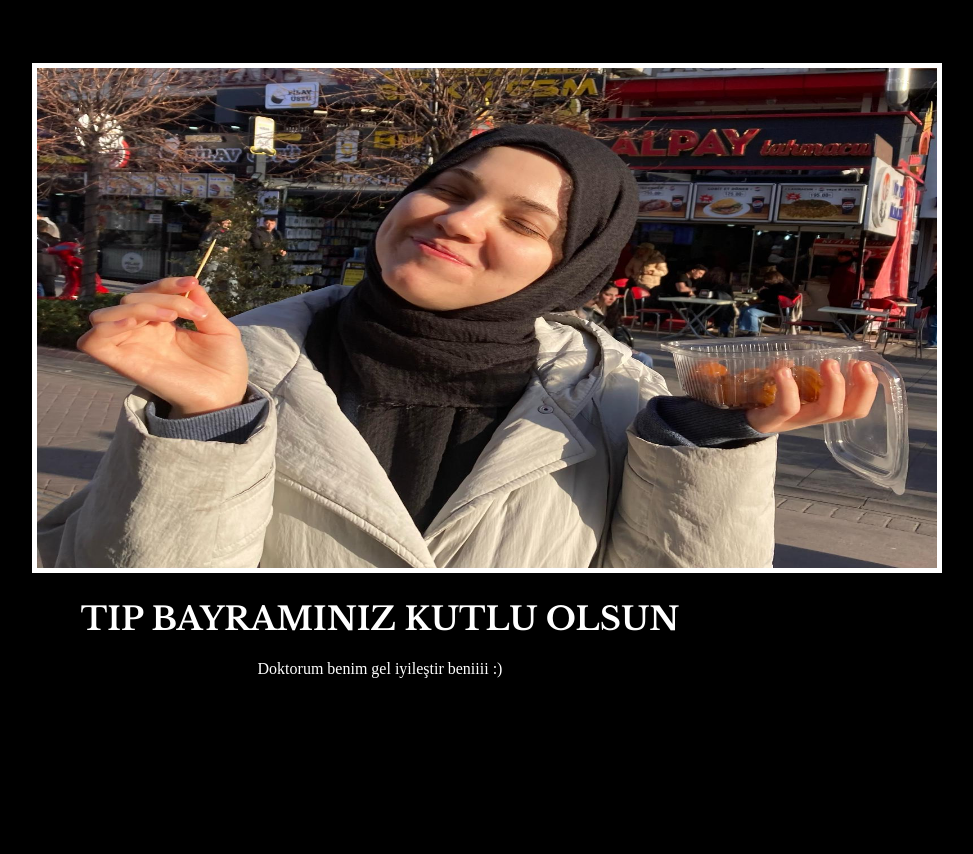
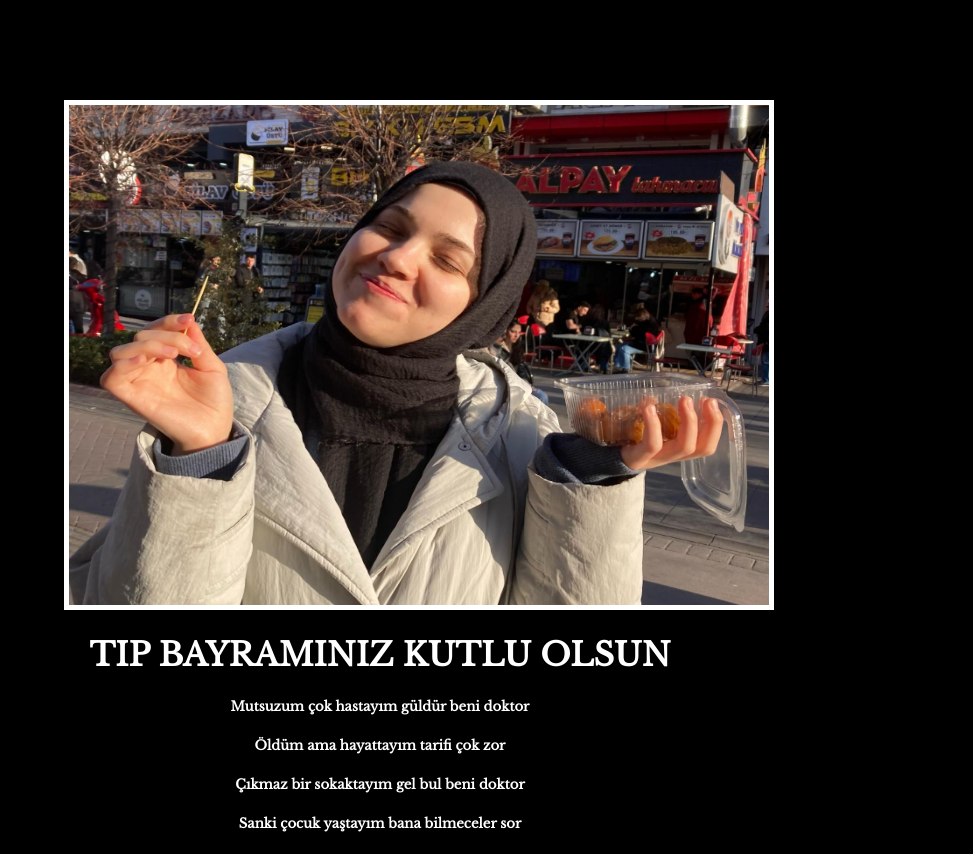
Before and after one commit to omerfozgul/portolio, a plain HTML site: page index.html in a window 1280 px wide. Shown: the whole page, without its empty margins (260-1233 px from the left). Before the commit the page ends 800 px from the top, so only its background shows below. Drawn offline with nearby package versions, Linux system fonts and the light colour scheme.

Commit message:
new change

```diff
--- a/index.html
+++ b/index.html
@@ -1,36 +1,25 @@
-<!--
-  TODO: Create a motivational post website.
-Style it how ever you like.
-Look at the goal image for inspiration.
-But it must have the following features:
-1. The main h1 text should be using the Regular Libre Baskerville Font from Google Fonts:
-  https://fonts.google.com/specimen/Libre+Baskerville
-2. The text should be white and background black.
-3. Add your own image into the images folder inside assets. It should have a 5px white border.
-4. The text should be center aligned.
-5. Create a div to contain the h1, p and img elements. Adjust the margins so that the image and text are centered on the page.
-  Hint: You horizontally center a div by giving it a width of 50% and a margin-left of 25%.
-  Hint: Set the image to have a width of 100% so it fills the div.
-6. Read about the text-transform property on MDN docs to make the h1 uppercase with CSS.
-  https://developer.mozilla.org/en-US/docs/Web/CSS/text-transform
--->
-
 <!DOCTYPE html>
 <html lang="en">
+
 <head>
   <meta charset="UTF-8">
-  <meta name="viewport" content="width=device-width, initial-scale=1.0">
-  <link rel="stylesheet" href="./style.css">
+  <title>Doctor my Doctor</title>
+  <link rel="stylesheet" href="./style.css" />
   <link rel="preconnect" href="https://fonts.googleapis.com">
   <link rel="preconnect" href="https://fonts.gstatic.com" crossorigin>
-  <link href="https://fonts.googleapis.com/css2?family=Libre+Baskerville:ital,wght@0,400;0,700;1,400&display=swap" rel="stylesheet">
-  <title>NEŞEM</title>
+  <link href="https://fonts.googleapis.com/css2?family=Libre+Baskerville&display=swap" rel="stylesheet">
 </head>
+
 <body>
-  <div id="main">
-    <img id="image" src="./assets/images/nese.jpg" alt="">
-    <h1 id="title">Tıp bayramınız kutlu olsun</h1>
-    <p>Doktorum benim gel iyileştir beniiii :)</p>
+
+  <div class="poster">
+    <img class="motivation-img" src="./assets/images/nese.jpg" style="width: 700px; height: 500px;" />
+    <h1>Tip Bayraminiz kutlu olsun</h1>
+    <h5>Mutsuzum çok hastayım güldür beni doktor</h5>
+    <h5>Öldüm ama hayattayım tarifi çok zor</h5>
+    <h5>Çıkmaz bir sokaktayım gel bul beni doktor</h5>
+    <h5>Sanki çocuk yaştayım bana bilmeceler sor</h5>
   </div>
 </body>
+
 </html>
--- a/style.css
+++ b/style.css
@@ -1,25 +1,21 @@
-html {
+body {
     background-color: black;
-}
+  }
+  h1 {
+    text-transform: uppercase;
+    font-size: 2rem;
+  }
 
-#title {
+  .poster {
+    width: 50%;
+    margin-left: 25%;
+    margin-top: 100px;
+    color: white;
     font-family: "Libre Baskerville", serif;
     text-align: center;
-    color: white;
-    text-transform: uppercase;
-}
+  }
 
-div {
-    margin: 5% 22.5%;
-}
-
-#image {
-    border: 5px white solid;
-    height: 500px;
-    width: 900px;
-}
-
-p {
-    color: white;
-    text-align: center;
-}
+  .motivation-img {
+    border: 5px solid white;
+    width: 100%;
+  }
```
